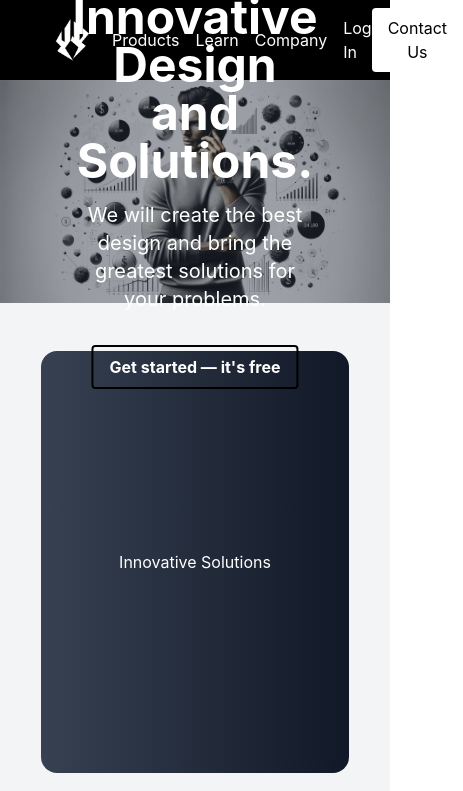
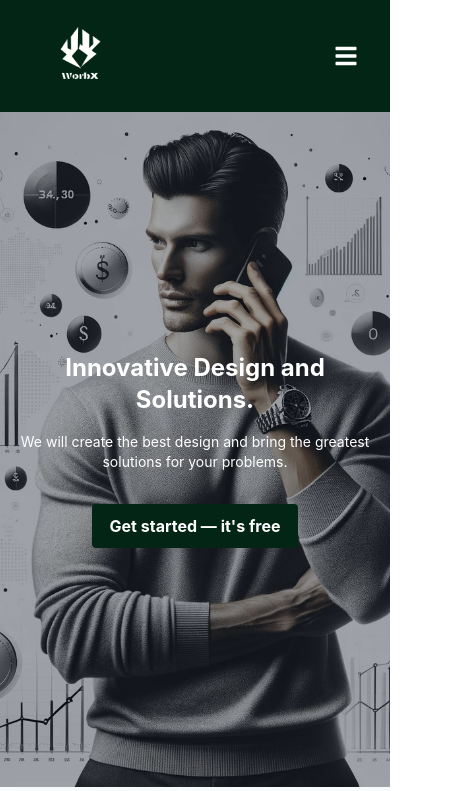
Before and after one commit to HighRollerLV/WorbX, a React (Create React App) app: page / in a window 390 px wide. Shown: the top 791 px of the page, 463 px wide, since content can reach past the window. Built offline with nearby package versions, Linux system fonts and the light colour scheme.

Commit message:
Update 1.1
Colors Edit
Responsive Edit 1.0

```diff
--- a/public/index.html
+++ b/public/index.html
@@ -12,7 +12,7 @@
     <link rel="apple-touch-icon" href="/images/worbexLogo.jpg" />
 
     <link rel="manifest" href="%PUBLIC_URL%/manifest.json" />
-    <title>Worbex</title>
+    <title>WorbX</title>
   </head>
   <body>
     <noscript>You need to enable JavaScript to run this app.</noscript>
--- a/src/components/Footer.js
+++ b/src/components/Footer.js
@@ -3,23 +3,23 @@ import { FaLinkedin, FaFacebookSquare, FaInstagram, FaTwitter } from 'react-icon
 
 const Footer = () => {
     return (
-        <footer className="bg-white py-8">
+        <footer className="bg-british py-8">
             <div className="container mx-auto px-4 sm:px-8">
                 <div className="flex flex-col items-center space-y-4">
                     <img src="/images/worbexLogo.jpg" alt="Worbex Logo" className="w-12 h-12" />
 
                     {/* Social Media Icons */}
                     <div className="flex justify-center space-x-4">
-                        <a href="https://www.linkedin.com" target="_blank" rel="noopener noreferrer" className="text-black hover:text-blue-800">
+                        <a href="https://www.linkedin.com" target="_blank" rel="noopener noreferrer" className="text-white hover:text-blue-800">
                             <FaLinkedin size={24} />
                         </a>
-                        <a href="https://www.facebook.com" target="_blank" rel="noopener noreferrer" className="text-black hover:text-blue-950">
+                        <a href="https://www.facebook.com" target="_blank" rel="noopener noreferrer" className="text-white hover:text-blue-950">
                             <FaFacebookSquare size={24} />
                         </a>
-                        <a href="https://www.instagram.com" target="_blank" rel="noopener noreferrer" className="text-black hover:text-pink-600">
+                        <a href="https://www.instagram.com" target="_blank" rel="noopener noreferrer" className="text-white hover:text-pink-600">
                             <FaInstagram size={24} />
                         </a>
-                        <a href="https://www.twitter.com" target="_blank" rel="noopener noreferrer" className="text-black hover:text-blue-400">
+                        <a href="https://www.twitter.com" target="_blank" rel="noopener noreferrer" className="text-white hover:text-blue-400">
                             <FaTwitter size={24} />
                         </a>
                     </div>
@@ -27,15 +27,15 @@ const Footer = () => {
                     {/* Navigation Links */}
                     <nav>
                         <ul className="flex space-x-4">
-                            <li><a href="#privacy" className="text-black hover:underline hover:underline-offset-8">Privacy Policy</a></li>
-                            <li><a href="#terms" className="text-black hover:underline hover:underline-offset-8">Terms of Use</a></li>
-                            <li><a href="#contact" className="text-black hover:underline hover:underline-offset-8">Contact Us</a></li>
+                            <li><a href="#privacy" className="text-white hover:underline hover:underline-offset-8">Privacy Policy</a></li>
+                            <li><a href="#terms" className="text-white hover:underline hover:underline-offset-8">Terms of Use</a></li>
+                            <li><a href="#contact" className="text-white hover:underline hover:underline-offset-8">Contact Us</a></li>
                         </ul>
                     </nav>
                 </div>
 
                 <div className="text-center pt-4 mt-4 border-t border-gray-300">
-                    <p className="text-black">&copy; {new Date().getFullYear()} Worbex. All rights reserved.</p>
+                    <p className="text-white">&copy; {new Date().getFullYear()} Worbex. All rights reserved.</p>
                 </div>
             </div>
         </footer>
--- a/src/components/Header.js
+++ b/src/components/Header.js
@@ -1,14 +1,35 @@
 import React, { useState } from 'react';
 import { IoMdClose } from 'react-icons/io';
+import { FaBars } from 'react-icons/fa'; // For the burger menu icon
 
 const Header = () => {
     const [showContactForm, setShowContactForm] = useState(false);
+    const [isNavVisible, setIsNavVisible] = useState(false); // State to toggle navigation visibility
 
     return (
         <>
-            <header className="flex justify-between items-center bg-black text-white px-8">
-                <img src="/images/worbexLogo.jpg" alt="Worbex Logo" className="w-20 h-20" />
-                <nav>
+            <header className="flex justify-between items-center bg-british text-white px-8 py-4 relative z-20">
+                {/*Mobile Menu*/}
+                <img src="/images/WorbXTitle.jpg" alt="Worbex Logo" className="w-24 h-20" />
+                <button
+                    className="md:hidden z-30 text-white"
+                    onClick={() => setIsNavVisible(!isNavVisible)}>
+                    {isNavVisible ? <IoMdClose size={24} className="text-white hover:text-gray-500" /> : <FaBars size={24} className="text-white hover:text-gray-500"/>}
+                </button>
+                <div className={`fixed inset-0 bg-black bg-opacity-75 z-10 ${isNavVisible ? 'flex' : 'hidden'} items-center justify-center transition-opacity duration-500 ease-in-out`}>
+                    <div className="bg-british w-full h-screen flex items-center justify-center p-8 space-y-4 relative">
+                        <nav>
+                            <ul className="flex flex-col items-center justify-center space-y-4">
+                                <li><a href="#products" className="text-white hover:underline hover:underline-offset-8">Products</a></li>
+                                <li><a href="#learn" className="text-white hover:underline hover:underline-offset-8">Learn</a></li>
+                                <li><a href="#company" className="text-white hover:underline hover:underline-offset-8">Company</a></li>
+                                <li><a href="#login" className="text-white hover:underline hover:underline-offset-8">Log In</a></li>
+                            </ul>
+                        </nav>
+                    </div>
+                </div>
+                {/*Desktop Menu*/}
+                <nav className="hidden md:block">
                     <ul className="flex items-center justify-center space-x-4">
                         <li><a href="#products" className="hover:underline hover:underline-offset-8">Products</a></li>
                         <li><a href="#learn" className="hover:underline hover:underline-offset-8">Learn</a></li>
@@ -17,28 +38,29 @@ const Header = () => {
                     </ul>
                 </nav>
                 <button
-                    className="bg-white text-black px-4 py-2 rounded hover:bg-gray-200"
+                    className="bg-white text-british px-4 py-2 rounded hover:bg-gray-200 hidden md:block"
                     onClick={() => setShowContactForm(!showContactForm)}>
                     Contact Us
                 </button>
             </header>
+            {/*Contact Us Form */}
             {showContactForm && (
                 <div className="fixed inset-0 bg-black bg-opacity-50 flex justify-center items-center z-50">
-                    <div className="bg-white p-8 rounded-lg shadow-lg space-y-4 relative">
+                    <div className="bg-british p-8 rounded-lg shadow-lg space-y-4 relative">
                         <button
-                            className="absolute top-0 right-0 mt-4 mr-4 text-black text-2xl"
+                            className="absolute top-0 right-0 mt-4 mr-4 text-white hover:text-gray-500 text-2xl"
                             onClick={() => setShowContactForm(false)}>
                             <IoMdClose />
                         </button>
-                        <h2 className="text-xl font-bold">Contact Us</h2>
+                        <h2 className="text-xl font-bold text-white">Contact Us</h2>
                         <form>
                             <div className="space-y-2">
-                                <input type="text" placeholder="Name" className="w-full px-4 py-2 border rounded focus:border-black focus:outline-none" />
-                                <input type="email" placeholder="Email" className="w-full px-4 py-2 border rounded focus:border-black focus:outline-none" />
-                                <input type="tel" placeholder="Phone Number" className="w-full px-4 py-2 border rounded focus:border-black focus:outline-none" />
-                                <textarea placeholder="Your Message" className="w-full px-4 py-2 border rounded focus:border-black focus:outline-none"></textarea>
+                                <input type="text" placeholder="Name" className="w-full px-4 py-2 border rounded" />
+                                <input type="email" placeholder="Email" className="w-full px-4 py-2 border rounded" />
+                                <input type="tel" placeholder="Phone Number" className="w-full px-4 py-2 border rounded" />
+                                <textarea placeholder="Your Message" className="w-full px-4 py-2 border rounded"></textarea>
                             </div>
-                            <button type="submit" className="mt-4 bg-black text-white px-4 py-2 rounded hover:bg-gray-800 focus:outline-none">
+                            <button type="submit" className="mt-4 bg-white text-black px-4 py-2 rounded hover:bg-gray-500">
                                 Send
                             </button>
                         </form>
--- a/src/components/HeroSection.js
+++ b/src/components/HeroSection.js
@@ -4,15 +4,17 @@ const HeroSection = () => {
     return (
         <div className="relative bg-gray-900 text-white">
             {/* Background Image */}
-            <img src="/images/heroBg3.jpg" alt="Background" className="w-full h-full object-cover opacity-60"/>
+            <img src="/images/heroBg3.jpg" alt="Background" className="w-full h-[80vh] lg:h-full object-cover opacity-60"/>
 
             {/* Overlay Content */}
-            <div className="absolute top-1/2 left-1/2 transform -translate-x-1/2 -translate-y-1/2 text-center p-4">
-                <h1 className="text-5xl font-bold mb-4">Innovative Design and Solutions.</h1>
-                <p className="text-xl mb-8">We will create the best design and bring the greatest solutions for your problems.</p>
-                <button className="border-black border-2 bg-transparent hover:bg-black text-white font-bold py-2 px-4 rounded transition duration-300 ease-in-out">
-                    Get started — it's free
-                </button>
+            <div className="absolute inset-0 flex items-center justify-center p-4">
+                <div className="text-center">
+                    <h1 className="text-2xl md:text-4xl lg:text-5xl font-bold mb-4">Innovative Design and Solutions.</h1>
+                    <p className="text-sm md:text-lg lg:text-xl mb-8">We will create the best design and bring the greatest solutions for your problems.</p>
+                    <button className="border-2 border-transparent bg-british hover:bg-transparent text-white font-bold py-2 px-4 rounded transition duration-500 ease-in-out hover:border-british">
+                        Get started — it's free
+                    </button>
+                </div>
             </div>
         </div>
     );
--- a/src/components/ItemsSection.js
+++ b/src/components/ItemsSection.js
@@ -2,12 +2,12 @@ import React from 'react';
 
 const ItemsSection = () => {
     const items = [
-        { id: 1, text: 'Innovative Solutions', gradient: 'bg-gradient-to-r from-gray-700 to-gray-900' },
-        { id: 2, text: 'Design', gradient: 'bg-gradient-to-r from-gray-600 to-gray-400' },
-        { id: 3, text: 'Marketing', gradient: 'bg-gradient-to-r from-zinc-500 to-gray-800' },
-        { id: 4, text: 'Programming and Web Development', gradient: 'bg-gradient-to-r from-neutral-400 to-gray-900' },
-        { id: 5, text: 'Film Production', gradient: 'bg-gradient-to-r from-gray-800 to-gray-900' },
-        { id: 6, text: 'Branding', gradient: 'bg-gradient-to-r from-gray-600 to-gray-800' },
+        { id: 1, text: 'Innovative Solutions', gradient: 'bg-gradient-to-r from-green-600 to-british' },
+        { id: 2, text: 'Design', gradient: 'bg-gradient-to-r from-british to-green-600' },
+        { id: 3, text: 'Marketing', gradient: 'bg-gradient-to-r from-green-800 to-british' },
+        { id: 4, text: 'Programming and Web Development', gradient: 'bg-gradient-to-r from-green-400 to-green-600' },
+        { id: 5, text: 'Film Production', gradient: 'bg-gradient-to-r from-green-500 to-green-600' },
+        { id: 6, text: 'Branding', gradient: 'bg-gradient-to-r from-green-400 to-green-500' },
     ];
 
     // Function to determine the TailwindCSS width and height class based on the item's index
@@ -37,7 +37,7 @@ const ItemsSection = () => {
     };
 
     return (
-        <section className="flex justify-center items-center w-full py-12 bg-gray-100">
+        <section className="flex justify-center items-center w-full py-12 bg-gray-50">
             <div className="w-3/4 mx-auto">
                 <div className="flex flex-wrap -mx-2 gap-5">
                     {items.map((item, index) => (
--- a/src/index.css
+++ b/src/index.css
@@ -16,9 +16,9 @@ code {
 }
 .swiper-full {
   width: 100%;
-  background: white;
-  --swiper-navigation-color: black;
-  --swiper-pagination-color: black;
+  background: #032515;
+  --swiper-navigation-color: white;
+  --swiper-pagination-color: white;
 }
 
 .container {
--- a/tailwind.config.js
+++ b/tailwind.config.js
@@ -2,7 +2,11 @@
 module.exports = {
   content: ["./src/**/*.{html,js}"],
   theme: {
-    extend: {},
+    extend: {
+      colors: {
+        british: '#032515',
+      },
+    },
   },
   plugins: [],
 }
```
Also changed, not shown: src/components/CompanyMembers.js (+5 -5 lines), src/components/OffersSection.js (+16 -16 lines), public/images/WorbXTitle.jpg (added).
